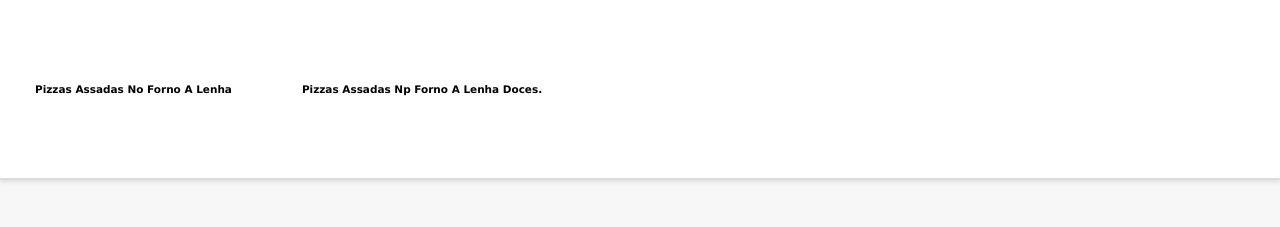
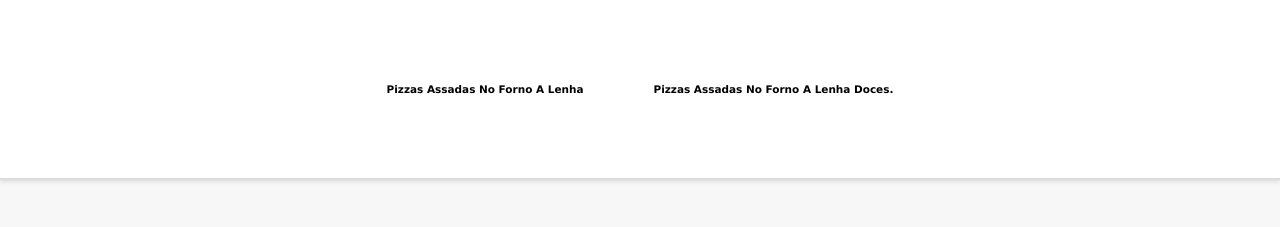
Before and after one commit to anajudemattei/Pizzaria_Bella_Notte, a plain HTML site: page index.html in a window 1280 px wide. Shown: the top 227 px of the page. Drawn offline with Linux system fonts and the light colour scheme.

Commit message:
feat: ajustes

```diff
--- a/assets/style.index.css
+++ b/assets/style.index.css
@@ -34,6 +34,7 @@ header {
     position: relative;
     z-index: 1000;
     height: 180px;
+    justify-content: center;
 }
 
 header .logo {
@@ -321,6 +322,7 @@ nav ul li a {
     color: #000;
     font-weight: bold;
     padding: 10px 20px;
+    align-items: center;
 }
 
 nav ul li a:hover {
--- a/index.html
+++ b/index.html
@@ -11,7 +11,7 @@
         <nav>
             <ul>
                 <li><a href="#">Pizzas assadas no forno a lenha</a></li>
-                <li><a href="#">Pizzas assadas np forno a lenha doces.</a></li>
+                <li><a href="#">Pizzas assadas no forno a lenha doces.</a></li>
             </ul>
         </nav>
     </header>
```
